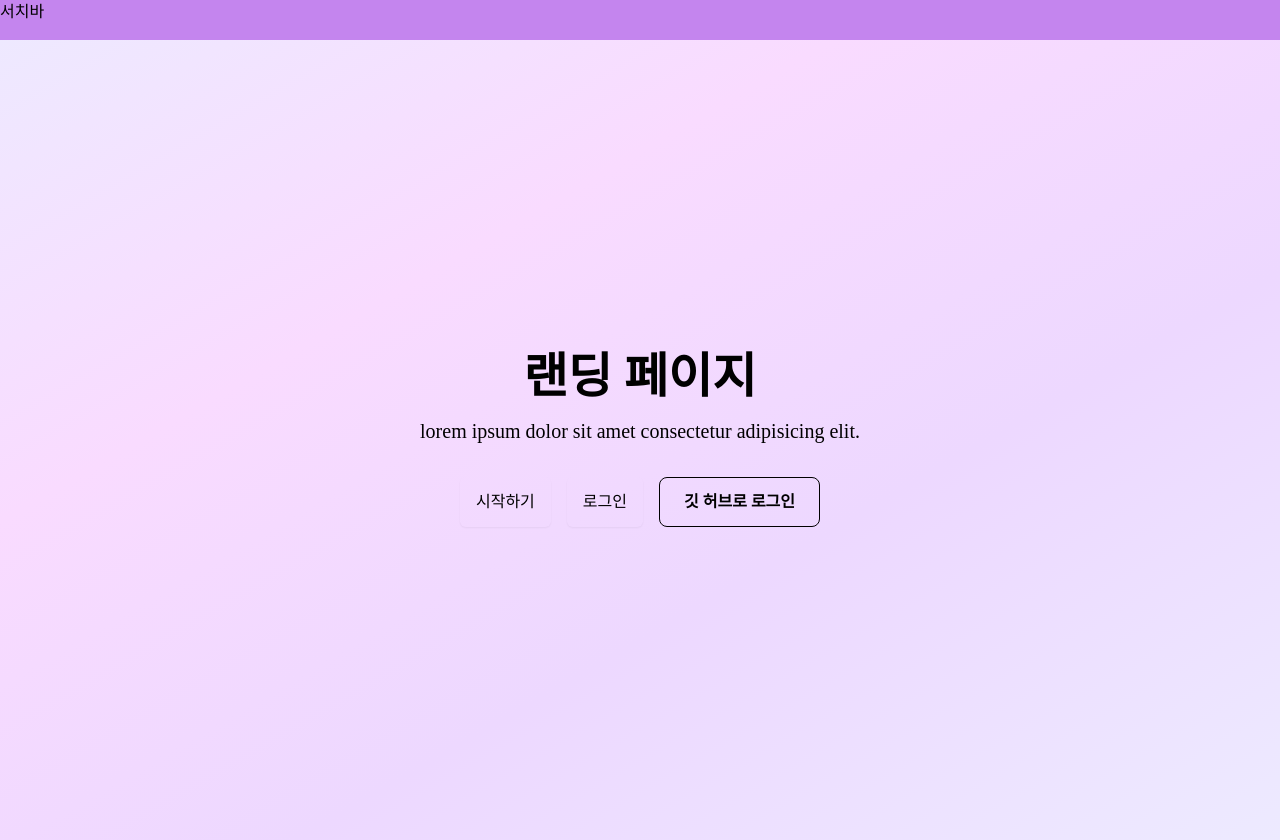
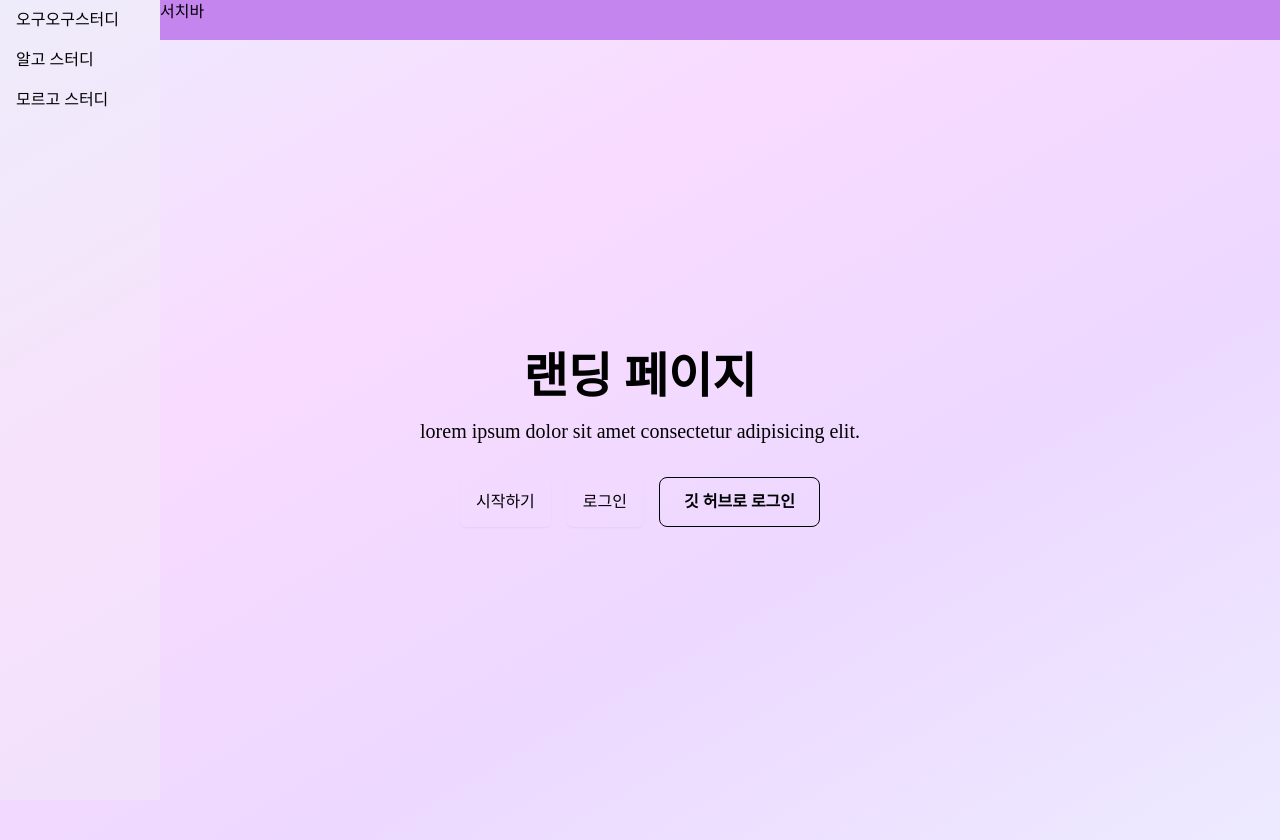
Before and after one commit to JangMinSeong/AlgoWithMe, a Next.js app in the folder front/: page / in a window 1280 px wide. Built offline with nearby package versions, Linux system fonts and the light colour scheme; no server answers; a web font is replaced by a local one.

Commit message:
[FE] 사이드바 자리잡기

```diff
--- a/front/app/layout.tsx
+++ b/front/app/layout.tsx
@@ -4,7 +4,8 @@ import './globals.css'
 import NextAuthProvider from '@/context/NextAuthProvider'
 import UserProvider from '@/context/UserProvider'
 
-import SearchBar from '@/components/layout/searchbar/SearchBar'
+import SearchBar from '@/components/layout/SearchBar'
+import SideBar from '@/components/layout/SideBar'
 
 export const metadata: Metadata = {
 	title: 'AlgoWithMe',
@@ -22,7 +23,8 @@ export default function RootLayout({
 				<UserProvider>
 					<NextAuthProvider>
 						<SearchBar />
-						{children}
+						<SideBar />
+						<div className=''>{children}</div>
 					</NextAuthProvider>
 				</UserProvider>
 			</body>
--- a/front/components/layout/searchbar/SearchBar.tsx
+++ b/front/components/layout/SearchBar.tsx
@@ -1,6 +1,6 @@
 const SearchBar = () => {
 	return (
-		<div className='h-10 bg-primary'>
+		<div className='h-10 bg-primary ml-40'>
 			<div>서치바</div>
 		</div>
 	)
--- /dev/null
+++ b/front/components/layout/SideBar.tsx
@@ -0,0 +1,24 @@
+import SideBarItem from './SideBarItem'
+const SideBar = () => {
+	const dummy = [
+		{
+			groupName: '오구오구스터디',
+		},
+		{
+			groupName: '알고 스터디',
+		},
+		{
+			groupName: '모르고 스터디',
+		},
+	]
+
+	return (
+		<div className='w-40 h-[100%] fixed top-0 left-0 bg-background bg-opacity-30'>
+			{dummy.map((el) => (
+				<SideBarItem groupName={el.groupName} key={el.groupName} />
+			))}
+		</div>
+	)
+}
+
+export default SideBar
--- /dev/null
+++ b/front/components/layout/SideBarItem.tsx
@@ -0,0 +1,9 @@
+const SideBarItem = ({ groupName }: { groupName: string }) => {
+	return (
+		<div className='h-10 flex items-center ml-4'>
+			<div>{groupName}</div>
+		</div>
+	)
+}
+
+export default SideBarItem
```
